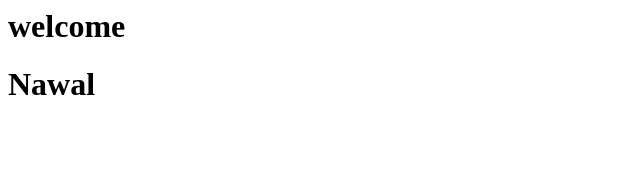
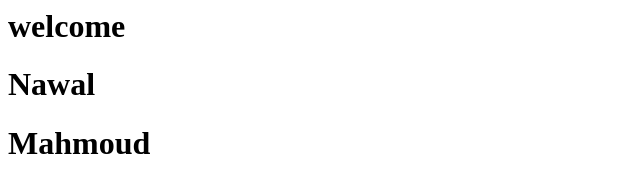
Before and after one commit to NawalZaki/Minia-BI, a plain HTML site: page index.html in a window 1280 px wide. Shown: the whole page, without its empty margins (0-640 px from the left). Drawn offline with Linux system fonts and the light colour scheme.

Commit message:
Update index.html

```diff
--- a/index.html
+++ b/index.html
@@ -7,5 +7,6 @@
 <body>
     <h1>welcome</h1>
     <h1>Nawal</h1>
+    <h1>Mahmoud</h1>
 </body>
 </html>
```
